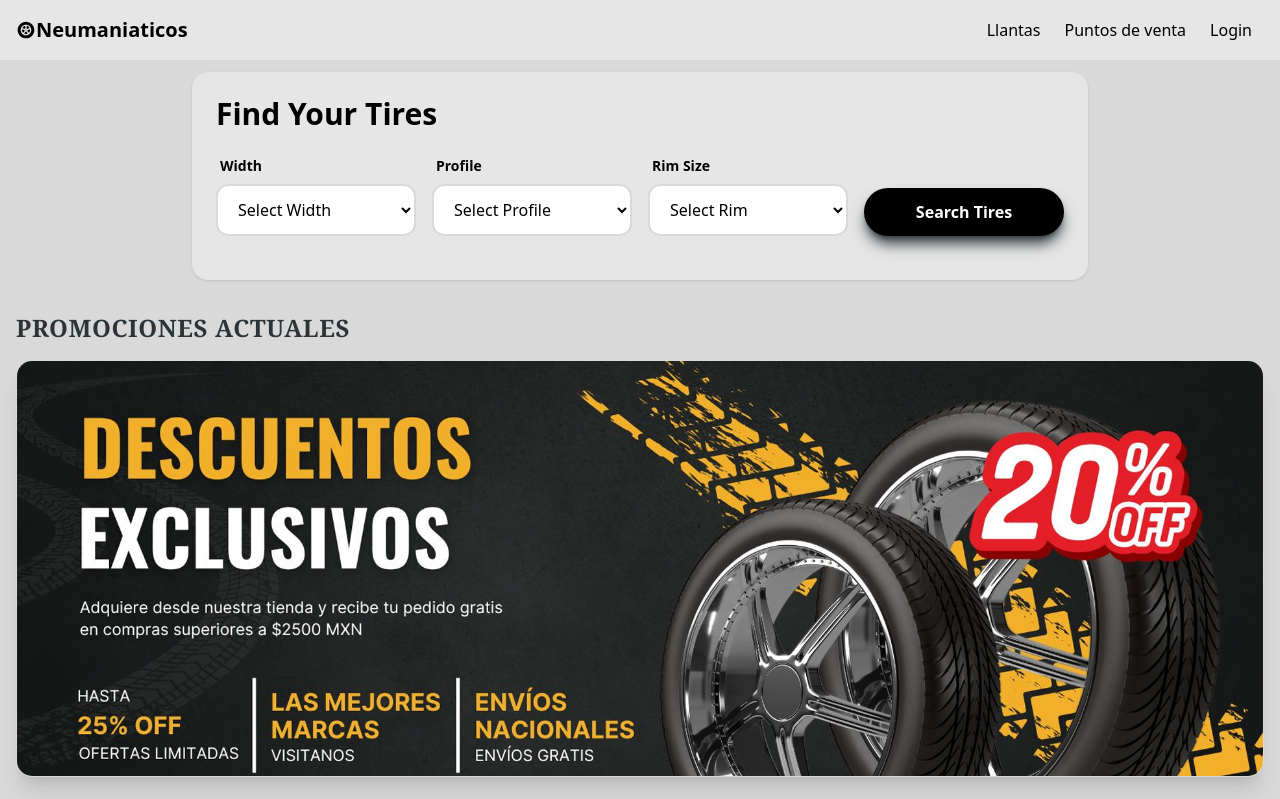
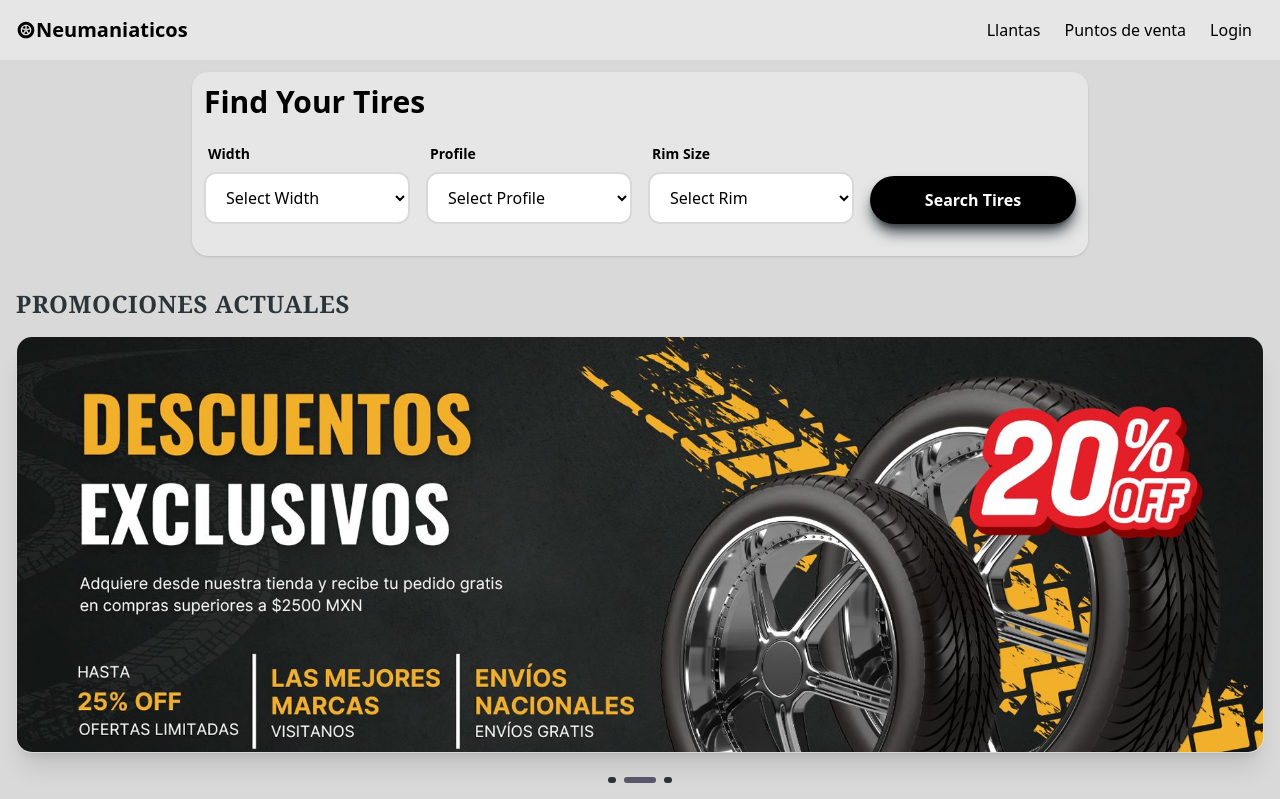
Before and after one commit to cesar4091/online_shop_frontend, a React (Vite) app: page / in a window 1280 px wide. Shown: the top 799 px of the page. Built offline with nearby package versions, Linux system fonts and the light colour scheme.

Commit message:
Cards UI improved

```diff
--- a/src/components/TireCard.jsx
+++ b/src/components/TireCard.jsx
@@ -17,7 +17,7 @@ const TireCard = ({
   price,
   image_url,
 }) => (
-  <div className="bg-white shadow hover:border rounded-2xl md:w-5/12">
+  <div className="bg-white shadow hover:border rounded-2xl min-w-90 w-90">
     <img
       className=" h-48 w-48 mt-5 mx-auto bg-brand-base"
       src={image_url[0]}
@@ -39,7 +39,7 @@ const TireCard = ({
             <span className="border rounded px-2 py-0.5 bg-gray-100">Temporada: {season}</span>
           )}
         </div>
-        <p className="text-gray-800 mb-4 h-16">{description}</p>
+        <p className="text-gray-800 h-18 overflow-hidden text-wrap">{description}</p>
       </div>
       <div className="flex items-center justify-between">
         <span className="text-xl font-bold text-green-600">${price}</span>
--- a/src/layouts/tireSearch.jsx
+++ b/src/layouts/tireSearch.jsx
@@ -184,7 +184,7 @@ export default function TireSearch() {
   };
 
   return (
-    <div className="w-5/6 max-w-4xl mx-auto mt-3 p-6 bg-brand-light rounded-2xl shadow-sm">
+    <div className="m-0 w-11/12 max-w-4xl mx-auto mt-3 p-3 bg-brand-light rounded-2xl shadow-sm">
       <h2 className="font-brand-titles) text-3xl text-brand-dark) mb-6 font-bold">
         Find Your Tires
       </h2>
@@ -197,7 +197,7 @@ export default function TireSearch() {
             name="width"
             value={searchData.width}
             onChange={handleChange}
-            className="bg-white border-2 border-brand-base rounded-xl px-4 py-3 focus:border-brand-militar outline-none transition-colors"
+            className="px-4 py-3 bg-white border-2 border-brand-base rounded-xl focus:border-brand-militar outline-none transition-colors"
           >
             <option value="0">Select Width</option>
             <option value="195">195</option>
```
